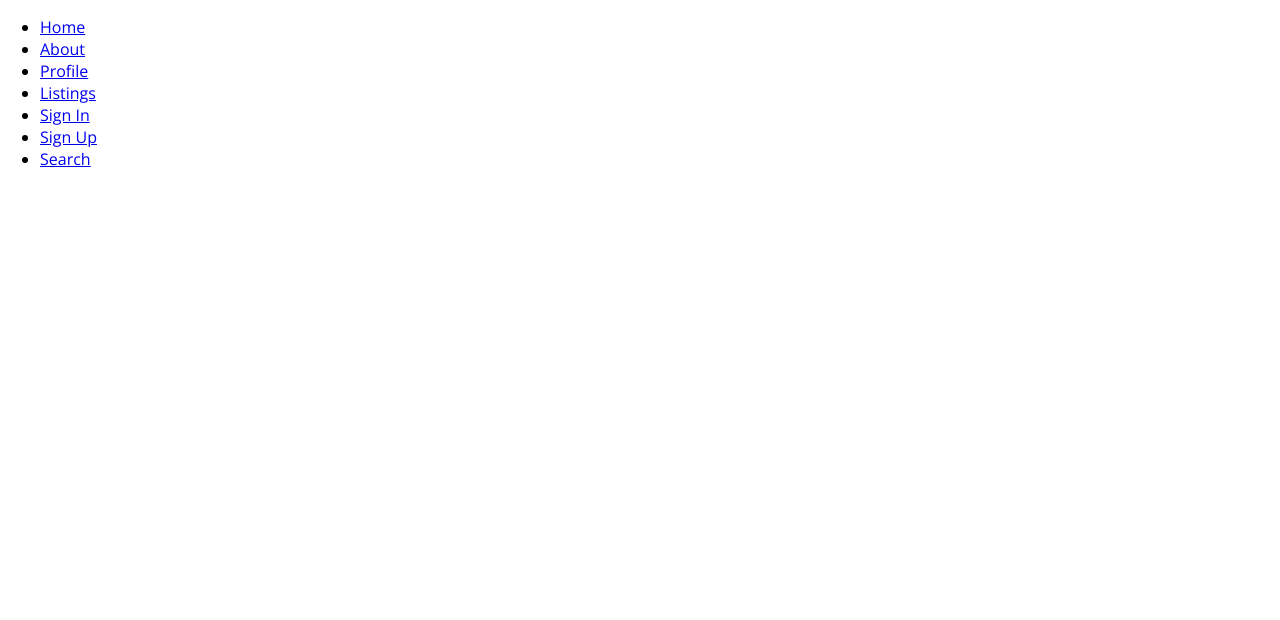
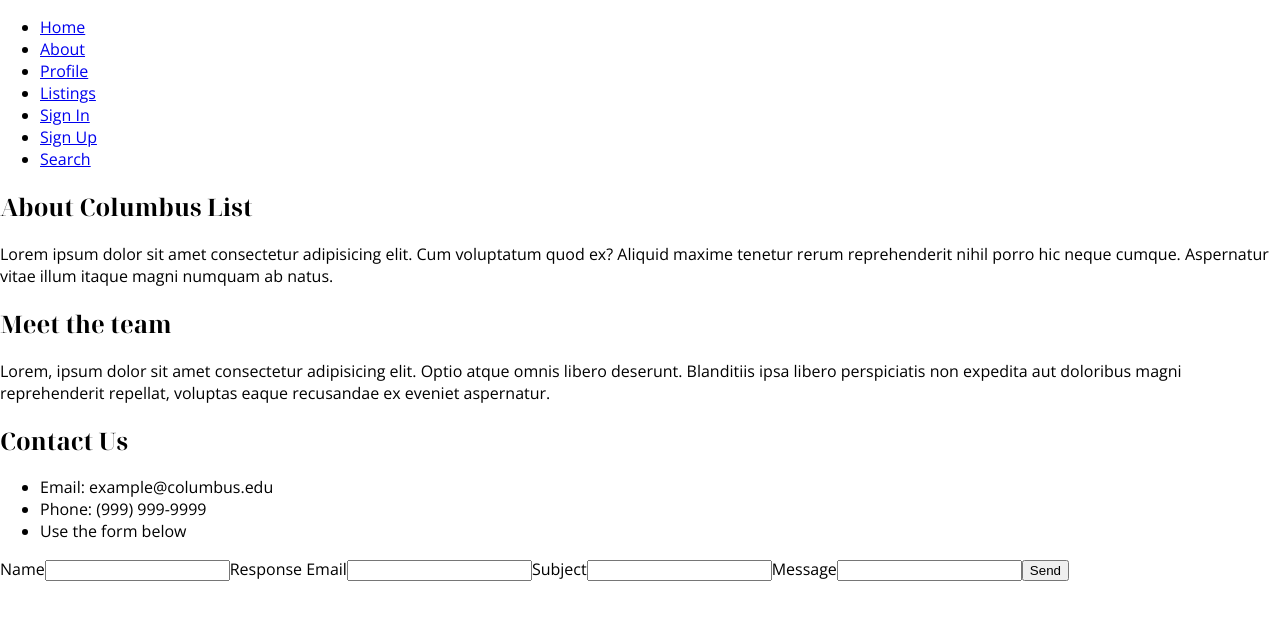
Before and after one commit to sjonesdev/CSC4330ProjectGroupE, a React (Create React App) app in the folder client/: page /about in a window 1280 px wide. Shown: the top 620 px of the page. Built offline with nearby package versions, Linux system fonts and the light colour scheme.

Commit message:
added about page structure

```diff
--- a/client/src/components/About/About.tsx
+++ b/client/src/components/About/About.tsx
@@ -14,7 +14,45 @@ class About extends React.Component<AboutProps, AboutState> {
         this.state = { };
     }
     render() {
-        return ( <></> );
+        return (
+            <div className="about">
+                <div className="product">
+                    <h2>About Columbus List</h2>
+                    <p>
+                        Lorem ipsum dolor sit amet consectetur adipisicing elit. Cum voluptatum quod ex? Aliquid maxime tenetur rerum reprehenderit nihil porro hic neque cumque. Aspernatur vitae illum itaque magni numquam ab natus.
+                    </p>
+                </div>
+                <div className="team">
+                    <h2>Meet the team</h2>
+                    <p>
+                        Lorem, ipsum dolor sit amet consectetur adipisicing elit. Optio atque omnis libero deserunt. Blanditiis ipsa libero perspiciatis non expedita aut doloribus magni reprehenderit repellat, voluptas eaque recusandae ex eveniet aspernatur.
+                    </p>
+                </div>
+                <div className="contact-us" id="contact-us">
+                    <h2>Contact Us</h2>
+                    <ul>
+                        <li>Email: example@columbus.edu</li>
+                        <li>Phone: (999) 999-9999</li>
+                        <li>Use the form below</li>
+                    </ul>
+                    <form action="" method="post">
+                        <label htmlFor="name">Name</label>
+                        <input type="text" id='name' />
+
+                        <label htmlFor="res-email">Response Email</label>
+                        <input type="email" id='res-email' />
+
+                        <label htmlFor="subject">Subject</label>
+                        <input type="text" id='subject' />
+
+                        <label htmlFor="msg">Message</label>
+                        <input type="textarea" id="msg" />
+
+                        <input type="submit" value="Send" />
+                    </form>
+                </div>
+            </div>
+        );
     }
 }
 
```
